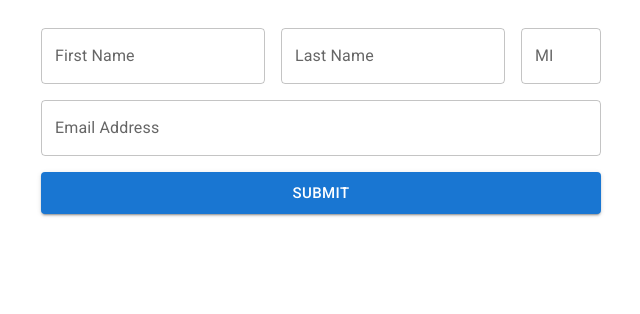
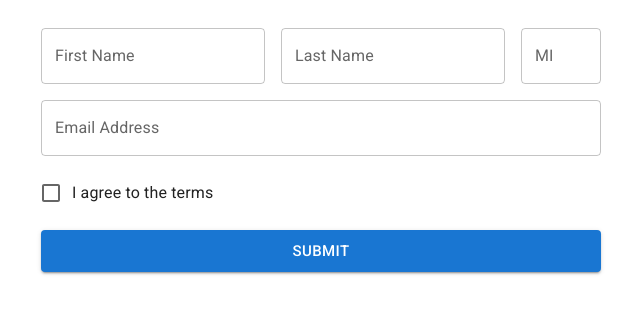
Before and after one commit to alan-eicker/ReactForm, a React (Create React App) app: page / in a window 1280 px wide. Shown: the top 314 px of the page, without its empty margins (319-959 px from the left). Built offline with nearby package versions, Linux system fonts and the light colour scheme.

Commit message:
Refactoring and documentation

```diff
--- a/src/App.js
+++ b/src/App.js
@@ -40,6 +40,10 @@ export default function App() {
             .email('Invalid email address')
             .required('Email address is required')}
         />
+        <Form.FormControlLabel
+          control={<Form.Checkbox />}
+          label="I agree to the terms"
+        />
       </Form>
     </main>
   );
--- a/src/Form/index.js
+++ b/src/Form/index.js
@@ -3,9 +3,21 @@ import * as yup from 'yup';
 
 import TextField from '@mui/material/TextField';
 import Autocomplete from '@mui/material/Autocomplete';
+import Checkbox from '@mui/material/Checkbox';
+import FormControlLabel from '@mui/material/FormControlLabel';
+import Radio from '@mui/material/Radio';
+import Select from '@mui/material/Select';
+import Slider from '@mui/material/Slider';
+import Switch from '@mui/material/Switch';
 
 Form.TextField = TextField;
 Form.Autocomplete = Autocomplete;
+Form.Checkbox = Checkbox;
+Form.FormControlLabel = FormControlLabel;
+Form.Radio = Radio;
+Form.Select = Select;
+Form.Slider = Slider;
+Form.Switch = Switch;
 
 export const validate = yup;
 
```
Also changed, not shown: 1 other file (tests, documents, lock files or other folders).
